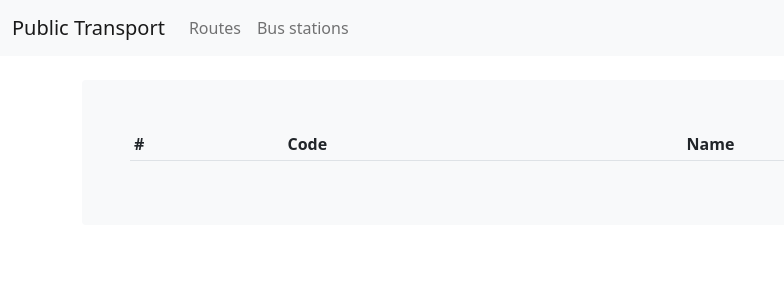
After one commit to cansadadeserfeliz/public_transport, a Django app: page /bus-stations/ in a window 1280 px wide. The commit adds this page. Shown: the top 300 px of the page, without its empty margins (0-784 px from the left). Run offline with Django 4.2, Linux system fonts and the light colour scheme; data that the repository does not hold is empty; some libraries are stand-ins or nearby versions.

Commit message:
Show list of bus stations

```diff
--- a/app/templates/layout/base.html
+++ b/app/templates/layout/base.html
@@ -57,7 +57,7 @@
               <a class="nav-link" aria-current="page" href="{% url 'routes:home' %}">Routes</a>
             </li>
             <li class="nav-item">
-              <a class="nav-link" href="#">Bus stations</a>
+              <a class="nav-link" href="{% url 'routes:bus_stations_list' %}">Bus stations</a>
             </li>
           </ul>
         </div>
--- /dev/null
+++ b/routes/templates/routes/busstation_list.html
@@ -0,0 +1,22 @@
+{% extends 'layout/base.html' %}
+
+{% block content %}
+<table class="table table-sm">
+  <thead>
+    <tr>
+      <th scope="col">#</th>
+      <th scope="col">Code</th>
+      <th scope="col">Name</th>
+    </tr>
+  </thead>
+  <tbody>
+  {% for bus_station in busstation_list %}
+    <tr>
+      <th scope="row">{{ forloop.counter }}</th>
+      <td>{{ bus_station.code }}</td>
+      <td>{{ bus_station.name }}</td>
+    </tr>
+  {% endfor %}
+  </tbody>
+</table>
+{% endblock content %}
--- a/routes/urls.py
+++ b/routes/urls.py
@@ -2,10 +2,16 @@ from django.urls import path
 
 from .views import HomeView
 from .views import RouteDetailView
+from .views import BusStationsListView
 
 app_name = 'routes'
 
 urlpatterns = [
     path('', HomeView.as_view(), name='home'),
     path('route/<int:pk>/', RouteDetailView.as_view(), name='route_detail'),
+    path(
+        'bus-stations/',
+        BusStationsListView.as_view(),
+        name='bus_stations_list',
+    ),
 ]
--- a/routes/views.py
+++ b/routes/views.py
@@ -1,8 +1,10 @@
 from django.views.generic import TemplateView
 from django.views.generic import DetailView
+from django.views.generic import ListView
 
 from .models import Route
 from .models import RouteStations
+from .models import BusStation
 
 
 class HomeView(TemplateView):
@@ -28,3 +30,7 @@ class RouteDetailView(DetailView):
         ).all()
         context['route_station_groups'] = [route_1, route_2]
         return context
+
+
+class BusStationsListView(ListView):
+    model = BusStation
```
